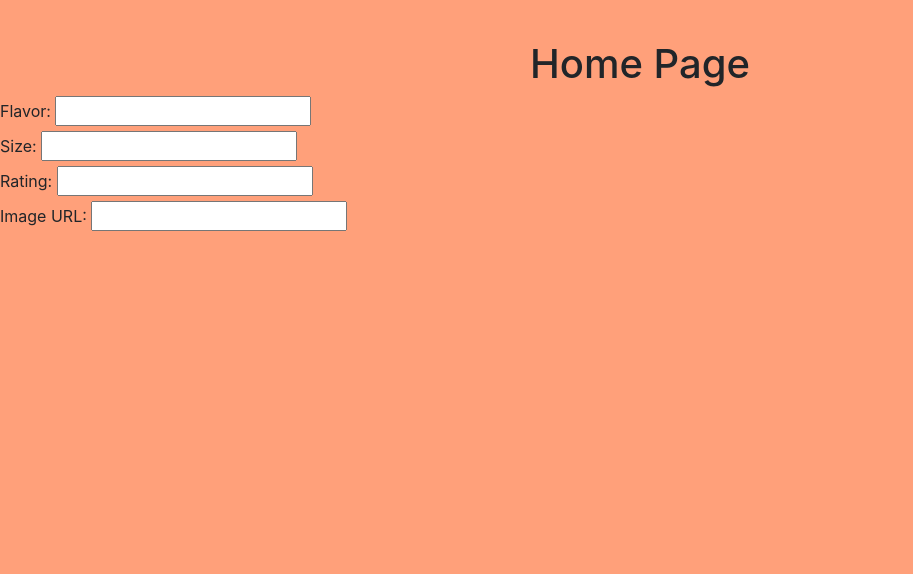
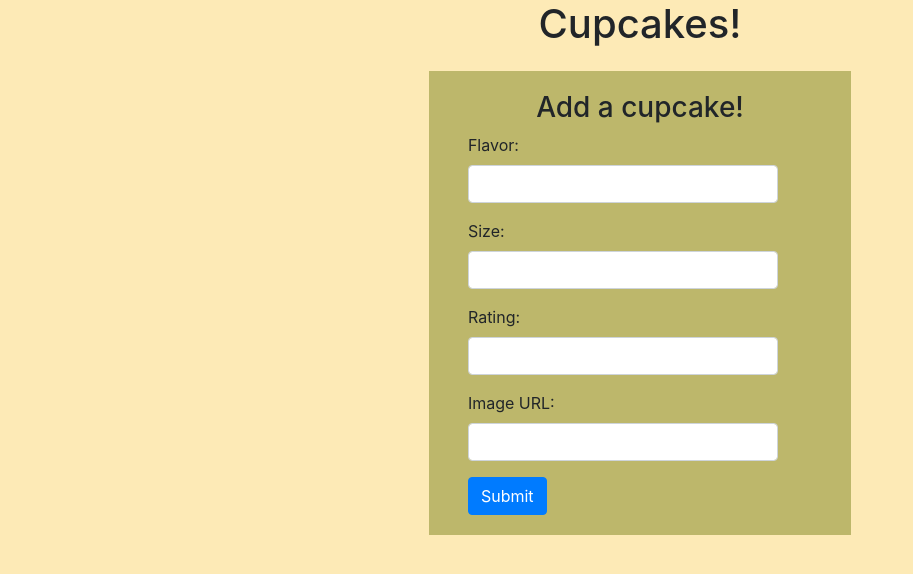
Before and after one commit to msaemrow/SpringboardAssignments, a Flask app: page / in a window 1280 px wide. Shown: the top 574 px of the page, without its empty margins (0-913 px from the left). Run offline with Flask 2, Linux system fonts and the light colour scheme; data that the repository does not hold is empty.

Commit message:
finished step 5 and add some styling to the page. Did not complete further study

```diff
--- a/flask-cupcakes/app.py
+++ b/flask-cupcakes/app.py
@@ -32,7 +32,8 @@ def get_single_cupcake(id):
 
 @app.route('/api/cupcakes', methods=["POST"])
 def create_cupcake():
-    new_cupcake=(Cupcake(flavor=request.json["flavor"], size=request.json["size"], rating=request.json["rating"], image=request.json["image"]))
+    data=request.json
+    new_cupcake=Cupcake(flavor=data["flavor"], size=data["size"], rating=data["rating"], image=data["image"] or None)
     db.session.add(new_cupcake)
     db.session.commit()
     return (jsonify(cupcake=new_cupcake.serialize()), 201)
--- a/flask-cupcakes/static/cupcakes.js
+++ b/flask-cupcakes/static/cupcakes.js
@@ -2,9 +2,50 @@ const BASE_URL = "http://127.0.0.1:5000/api"
 
 
 // function to generate html for each cupcake- need to have flavor, size, and rating. should have a delete button next to it as well
+function generateHTML(cupcake){
+    return `<div class="cupcake">
+    <h6>Flavor: ${cupcake.flavor} / Size: ${cupcake.size} / Rating: ${cupcake.rating}</h6>
+    <img id="cupcake-image" src="${cupcake.image}">
+    <button class="delete-btn" data-id=${cupcake.id}>Remove</button>
+    </div>`
+}
 
 // function to get cupcake data from api and call generate html function on each cupcake- should load automatically with the page
+async function displayCupcakes(){
+    try{
+        const res = await axios.get(`${BASE_URL}/cupcakes`);
+        for (let cupcakeData of res.data.cupcakes){
+            let cupcake = $(generateHTML(cupcakeData));
+            $("#cupcake-list").append(cupcake)
+        }
+    } catch(error){
+        console.error("Error fetching cupcakes:", error);
+    }
+}
+//add event listener on button when submitting form for a new cupcake
+$("#cupcake-form").on("submit", async function(e){
+    e.preventDefault();
+    let flavor = $("#flavor").val()
+    let size = $("#size").val()
+    let rating = $("#rating").val()
+    let image = $("#image").val()
 
-//add event listener on button when submitting form for a new cupcake
+    const res = await axios.post(`${BASE_URL}/cupcakes`, {
+        flavor, size, rating, image
+    });
+
+    let cupcake = $(generateHTML(res.data.cupcake));
+    $("#cupcake-list").append(cupcake);
+    $("#cupcake-form").trigger("reset");
+});
 
 //add event listener on delete button next to each cupcake
+$("#cupcake-list").on("click", ".delete-btn", deleteCupcake)
+
+async function  deleteCupcake(){
+    const id = $(this).data('id')
+    await axios.delete(`${BASE_URL}/cupcakes/${id}`)
+    $(this).parent().remove()
+};
+
+displayCupcakes();
--- /dev/null
+++ b/flask-cupcakes/static/styles.css
@@ -0,0 +1,50 @@
+#cupcake-list{
+    display: flex;
+    justify-content: space-evenly;
+    flex-wrap: wrap;
+}
+
+.cupcake{
+    display: flex;
+    flex-direction: column;
+    align-items: center;
+    border: solid 2px black;
+    padding: 10px;
+    margin: 5px;
+    width: 30%;
+    background-color:rgb(252, 243, 232);
+}
+
+#cupcake-page-div{
+    display:flex;
+    flex-direction: column;
+    align-items: center;
+}
+form{
+    width: 90%;
+}
+.cupcake-input{
+    width: 90%;
+}
+#cupcake-form-container{
+    display: flex;
+    flex-direction: column;
+    align-items: center;
+    padding: 20px;
+    margin-top: 15px;
+    width: 33%;
+    background-color: darkkhaki;
+}
+
+#cupcake-image {
+    max-width: 200px;
+    max-height: 200px;
+  }
+
+  body{
+    background-color: rgba(253, 232, 173, 0.885);
+  }
+
+  li {
+    list-style: none;
+  }
--- a/flask-cupcakes/templates/home.html
+++ b/flask-cupcakes/templates/home.html
@@ -1,29 +1,31 @@
 {% extends 'index.html' %} {% block title %}Home Page{% endblock %}
 
 {% block content %}
-<h1>Home Page</h1>
-<form action="">
-<div>
+<div id="cupcake-page-div">
+<h1>Cupcakes!</h1>
+<div id="cupcake-list">
+</div>
+<div id="cupcake-form-container">
+    <h3>Add a cupcake!</h3>
+<form id="cupcake-form">
+    <div class="form-group cupcake-input">
         <label for="flavor">Flavor:</label>
-    <input type="text" name="flavor" id="flavor">
+        <input class="form-control" type="text" name="flavor" id="flavor" required autocomplete="off">
     </div>
-<div>
+    <div class="form-group cupcake-input">
         <label for="size">Size:</label>
-    <input type="text" name="size" id="size">
+        <input class="form-control" type="text" name="size" id="size" required autocomplete="off">
     </div>
-<div>
+    <div class="form-group cupcake-input">
         <label for="rating">Rating:</label>
-    <input type="float" name="rating" id="rating">
+        <input class="form-control" type="float" name="rating" id="rating" required autocomplete="off">
     </div>
-<div>
+    <div class="form-group cupcake-input">
         <label for="image">Image URL:</label>
-    <input type="text" name="image" id="image">
+        <input class="form-control" type="text" name="image" id="image" autocomplete="off">
     </div>
+    <button class="btn btn-primary">Submit</button>
     </form>
-<div id="cupcakes-list">
-<ul></ul>
     </div>
-<ul>
-
-</ul>
+</div>
 {% endblock %}
--- a/flask-cupcakes/templates/index.html
+++ b/flask-cupcakes/templates/index.html
@@ -3,8 +3,8 @@
 <head>
     <meta charset="UTF-8">
     <meta name="viewport" content="width=device-width, initial-scale=1.0">
-    <link rel="stylesheet" href="/static/styles.css">
     <link rel="stylesheet" href="https://cdn.jsdelivr.net/npm/bootstrap@4.5.3/dist/css/bootstrap.min.css" integrity="sha384-TX8t27EcRE3e/ihU7zmQxVncDAy5uIKz4rEkgIXeMed4M0jlfIDPvg6uqKI2xXr2" crossorigin="anonymous">
+    <link rel="stylesheet" href="static/styles.css">
     <title>{% block title %}{% endblock %} </title>
 </head>
 <body>
```
Lines whose indentation alone changed are shown as unchanged.
